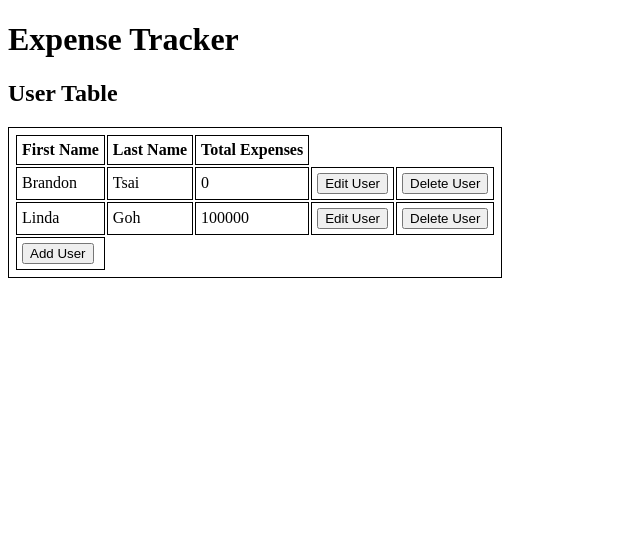
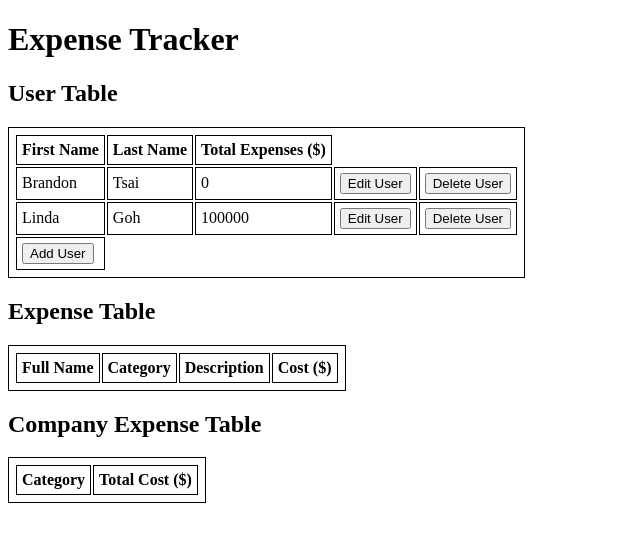
Before and after one commit to brantsai/expense-tracker, a React (Create React App) app: page / in a window 1280 px wide. Shown: the top 542 px of the page, without its empty margins (0-640 px from the left). Built offline with nearby package versions, Linux system fonts and the light colour scheme.

Commit message:
created expense table and company expense table

```diff
--- a/src/App.js
+++ b/src/App.js
@@ -2,6 +2,8 @@ import './App.css';
 import React, { useState } from 'react';
 import UserTable from './components/UserTable';
 import UserModal from './components/UserModal';
+import CompanyExpenseTable from './components/CompanyExpenseTable';
+import ExpenseTable from './components/ExpenseTable';
 
 function App() {
   const [userModalToggle, setUserModalToggle]  = useState(false);
@@ -16,6 +18,15 @@ function App() {
         lastName: 'Tsai',
         totalExpenses: 0,
         userID: 1,
+        expenses: { // user expenses are organized by expenseID
+          1: {
+            category: 'Food',
+            description: 'Pizza',
+            cost: '8',
+            userID: 1,
+            expenseID: 1,
+          }
+        },
       },
       2: {
         firstName: 'Linda',
@@ -24,19 +35,18 @@ function App() {
         userID: 2,
       }
     },
-    categories: [],
-    expenses: { // expenses are also organized by expenseID
-      1:
-      { 1:
+    categories: {
+      'Food': { // expenses per category are stored according to expenseID
+        1:
           {
-            userID: 1,
             category: 'Food',
             description: 'Pizza',
-            cost: '8',
+            cost: 8,
+            userID: 1,
             expenseID: 1,
           }
-      }
-    },
+        }
+      },
   });
 
   // this function deletes an entry from the users/expenses table
@@ -48,6 +58,12 @@ function App() {
       return newData;
     });
   };
+
+  // this function sets the selected user id to edit and stores it in state for further use
+  const handleEditUser = (id) => {
+    setUserToEdit(id);
+    setUserModalToggle(true);
+  }
 
   // this function adds a new user to the user table
   const handleAddEditUser = (newRow) => {
@@ -86,11 +102,6 @@ function App() {
     }
   }
 
-  const handleEditUser = (id) => {
-    setUserToEdit(id);
-    setUserModalToggle(true);
-  }
-
   return (
     <div>
       <h1>Expense Tracker</h1>
@@ -112,6 +123,8 @@ function App() {
           defaultValue={userToEdit != null && expenseData['users'][userToEdit]}
         />
         : null}
+      <ExpenseTable expenseData={expenseData}/>
+      <CompanyExpenseTable expenseData={expenseData}/>
     </div>
   );
 }
--- /dev/null
+++ b/src/components/CompanyExpenseTable.js
@@ -0,0 +1,24 @@
+const CompanyExpenseTable = ( { expenseData }) => {
+  const renderTotalCost = () => {
+
+  }
+
+  return (
+    <div>
+      <h2>Company Expense Table</h2>
+      <table>
+        <thead>
+          <tr>
+            <th>Category</th>
+            <th>Total Cost ($)</th>
+          </tr>
+        </thead>
+        <tbody>
+
+        </tbody>
+      </table>
+    </div>
+  );
+}
+
+export default CompanyExpenseTable;
--- /dev/null
+++ b/src/components/ExpenseTable.js
@@ -0,0 +1,22 @@
+const ExpenseTable = ({ expenseData }) => {
+  return (
+    <div>
+      <h2>Expense Table</h2>
+      <table>
+        <thead>
+          <tr>
+            <th>Full Name</th>
+            <th>Category</th>
+            <th>Description</th>
+            <th>Cost ($)</th>
+          </tr>
+        </thead>
+        <tbody>
+          {}
+        </tbody>
+      </table>
+    </div>
+  );
+}
+
+export default ExpenseTable;
--- a/src/components/UserTable.js
+++ b/src/components/UserTable.js
@@ -12,7 +12,7 @@ const UserTable = ({ expenseData, openModal, handleDeleteRow, handleEditUser })
           <tr>
             <th>First Name</th>
             <th>Last Name</th>
-            <th>Total Expenses</th>
+            <th>Total Expenses ($)</th>
           </tr>
         </thead>
         <tbody>
```
